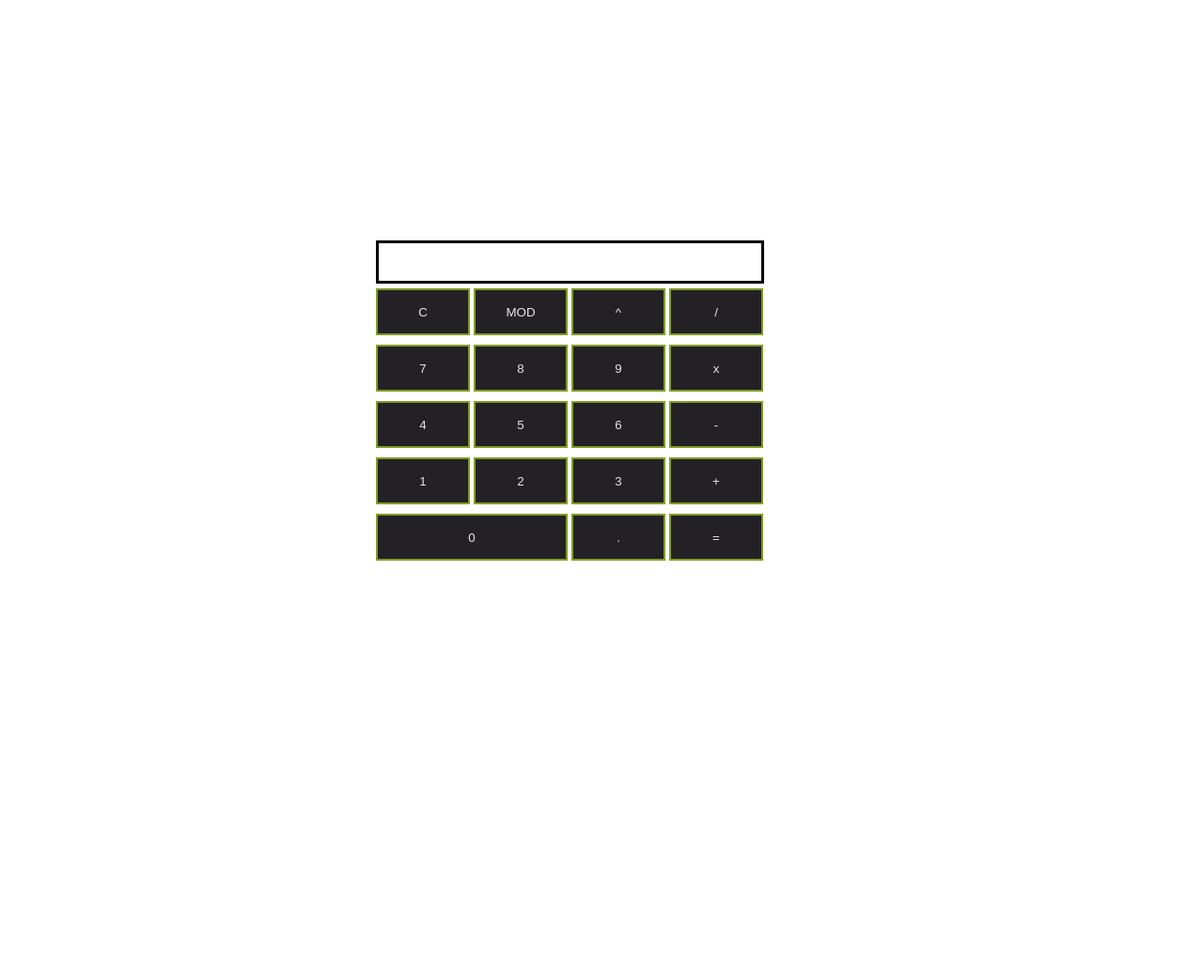
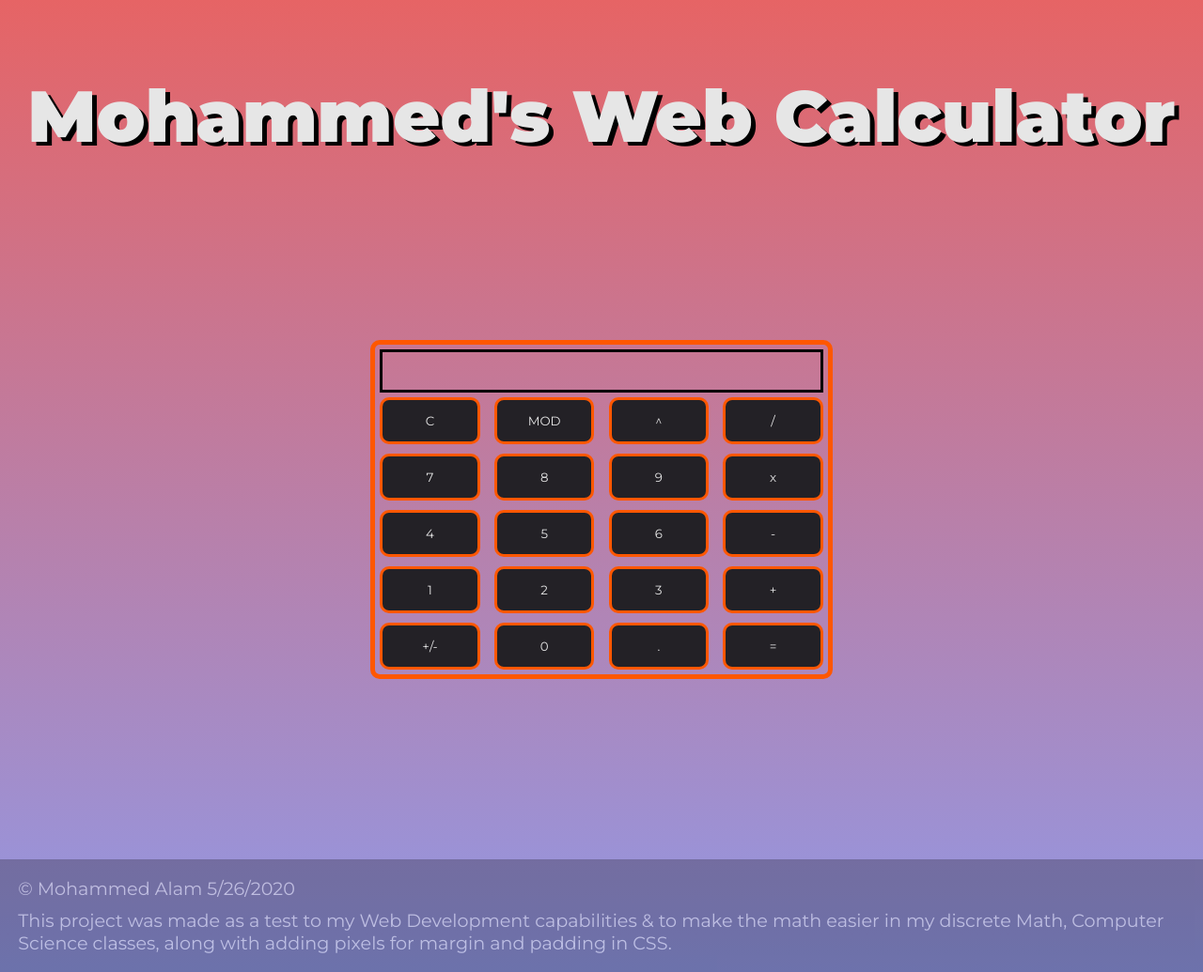
Before and after one commit to Malam2704/Web_Development, a PHP site: page /calculator/index.html in a window 1280 px wide. Shown: the whole page at 94% size. Before the commit the page ends 597 px from the top, so only its background shows below. Run offline with PHP 8.4, Linux system fonts and the light colour scheme.

Commit message:
Web based calculator styles

```diff
--- a/assets/scripts/homepage.js
+++ b/assets/scripts/homepage.js
@@ -20,10 +20,11 @@
       document.body.getElementsByClassName('aProject')[ap].style = "box-shadow: unset";
     }
     for(var alinks = 0; alinks<document.body.getElementsByTagName('a').length; alinks++){
-        document.body.getElementsByTagName('a')[alinks].style.color = 'silver';
+        document.body.getElementsByTagName('a')[alinks].style.color = 'dark-grey';
     }
     document.body.style.backgroundColor = 'black';
     document.getElementById('myPic').style = 'box-shadow: unset';
+    document.getElementById('slideShowBox').style = 'box-shadow: unset';
     darkModeCount++;
   }else{
     for(var ab = 0; ab<document.body.getElementsByClassName('aProject').length; ab++){
@@ -34,6 +35,7 @@
     }
     document.body.style.backgroundColor = '#01D6E0';
     document.getElementById('myPic').style = 'box-shadow: 20px 20px 20px #223031';
+    document.getElementById('slideShowBox').style = 'box-shadow: 0px 5px 10px #223031';
     darkModeCount++;
   }
 }
--- a/calculator/assets/css/calculator.css
+++ b/calculator/assets/css/calculator.css
@@ -1,56 +1,104 @@
 *{
     margin: 0;
     padding: 0;
+    font-family: 'Montserrat', sans-serif;
+}
+
+body{
+    background-image: linear-gradient(#e66465, #9198e5);
+    font-family: 'Montserrat', sans-serif;
+    font-size: 1.2em;
+    color: #E6E6E6;
+}
+
+.title{
+    margin-top: 1em;
+    margin-right: auto;
+    margin-left: auto;
+    width: fit-content;
+    font-size: 4em;
+    text-shadow: 5px 4px #000000;
+
+    text-align: center;
 }
 
 #calculator{
-    width: 30em;
-    margin-top: 16em;
+    width: fit-content;
+    margin: 10em;
     margin-left: auto;
     margin-right: auto;
+
+    border: 5px solid #FF5700;
+    border-radius: 10px;
 }
 
 #screen{
-    width: 387px;
     height: 20px;
     padding: 10px;
 
     font-size: 1.2em;
-    font-weight: 1.2em;
+    margin: 5px 5px 0px 5px;
 
     border: 3px solid black;
 }
 
-button{
-    width: 100px;
-    height: 50px;
+footer{
+    opacity: 0.5;
+    background-color:rgba(0, 0, 0, 0.5);
+    padding: 1em;
 }
-.longButton{
-    width: 204px;
-}
+
+
 /* ___________________________________________________ */
 /* The button styling such as the Add to List for comments,
 and taking the quiz. Auto style to make them look nice and active and hovers
 for good UI experience. */
 button {
+    width: 8em;
+    height: 50px;
     background-color: #232126;
     color: #E6E6E6;
     text-align: center;
-    /* Up Right Down Left */
-    margin: 5px 0px 5px 0px;
+    margin: 5px 5px 5px 5px;
     cursor: pointer;
-    border: 2px solid #819c27;
+    border: 3px solid #FF5700;
+    border-radius: 10px;
     text-align: center;
 }
 button:hover{
-    border: 2px solid #FF5700;
-    color: #FF5700;
-    font-weight: bold;
+    transition: 0.2s ease-in-out;
+    border: 3px solid #9198e5;
+    color: #9198e5;
 }
 
 button:active{
-    border: 2px solid #396BF7;
+    border: 3px solid #396BF7;
     color: #396BF7;
-    font-weight: bold;
 }
-  /* ___________________________________________________ */
+/* ___________________________________________________ */
+/* width */
+::-webkit-scrollbar {
+    width: 10px;
+}
+
+/* Track */
+::-webkit-scrollbar-track {
+    background: #9198e5;
+}
+
+/* Handle */
+::-webkit-scrollbar-thumb {
+    background: #FF5700;
+}
+
+/* Handle on hover */
+::-webkit-scrollbar-thumb:hover {
+    background: #555;
+}
+
+@media only screen and (max-width:600px){
+
+    .title{
+        font-size: 3em;
+    }
+}
--- a/calculator/index.html
+++ b/calculator/index.html
@@ -5,10 +5,13 @@
     <meta http-equiv="X-UA-Compatible" content="IE=edge">
     <meta name="viewport" content="width=device-width, initial-scale=1.0">
     <link rel="stylesheet" href="assets/css/calculator.css">
+    <link href="https://fonts.googleapis.com/css?family=Montserrat:400,900" rel="stylesheet">
     <script src='assets/scripts/calculator.js'></script>
     <title>Web-based Calculator</title>
 </head>
 <body>
+    <h1 class="title">Mohammed's Web Calculator</h1>
+
     <div id="calculator">
         <div id="screen"> <p id="numbersArea"></p> </div>
 
@@ -38,10 +41,19 @@
             <button onclick="addNum()">+</button>
         </div>
         <div>
-            <button onclick="enterNum(0)" class="longButton">0</button>
+            <button onclick="posNeg()">+/-</button>
+            <button onclick="enterNum(0)">0</button>
             <button onclick="enterNum('.')">.</button>
             <button onclick="calcEnter()">=</button>
         </div>
     </div>
+
+    <footer>
+        <!-- As usual the copyright symbol -->
+        <p style="margin-bottom: .5em;"> &#169; Mohammed Alam 5/26/2020</p>
+        <p>This project was made as a test to my Web Development capabilities & to make the math easier in
+            my discrete Math, Computer Science classes, along with adding pixels for margin and padding in CSS.
+        </p>
+    </footer>
 </body>
 </html>
--- a/newGame/assets/css/DOR.css
+++ b/newGame/assets/css/DOR.css
@@ -3,8 +3,12 @@
     padding: 0;
 }
 
+.changeBackground{
+    background-image: linear-gradient(45deg, blue 0 50%, red 50% 100%);
+}
+
 body{
-    background-color: blue;
+    background-image: linear-gradient(45deg, red 0 50%, blue 50% 100%);
     font-family: 'Montserrat', sans-serif;
     font-size: 1.2em;
     color: #E6E6E6;
```
Also changed, not shown: index.php (+9 -8 lines), newGame/assets/scripts/game.js (+21 -0 lines), assets/images/CroppedGTP.jpg, assets/images/CroppedWebCalculator.jpg (added).
